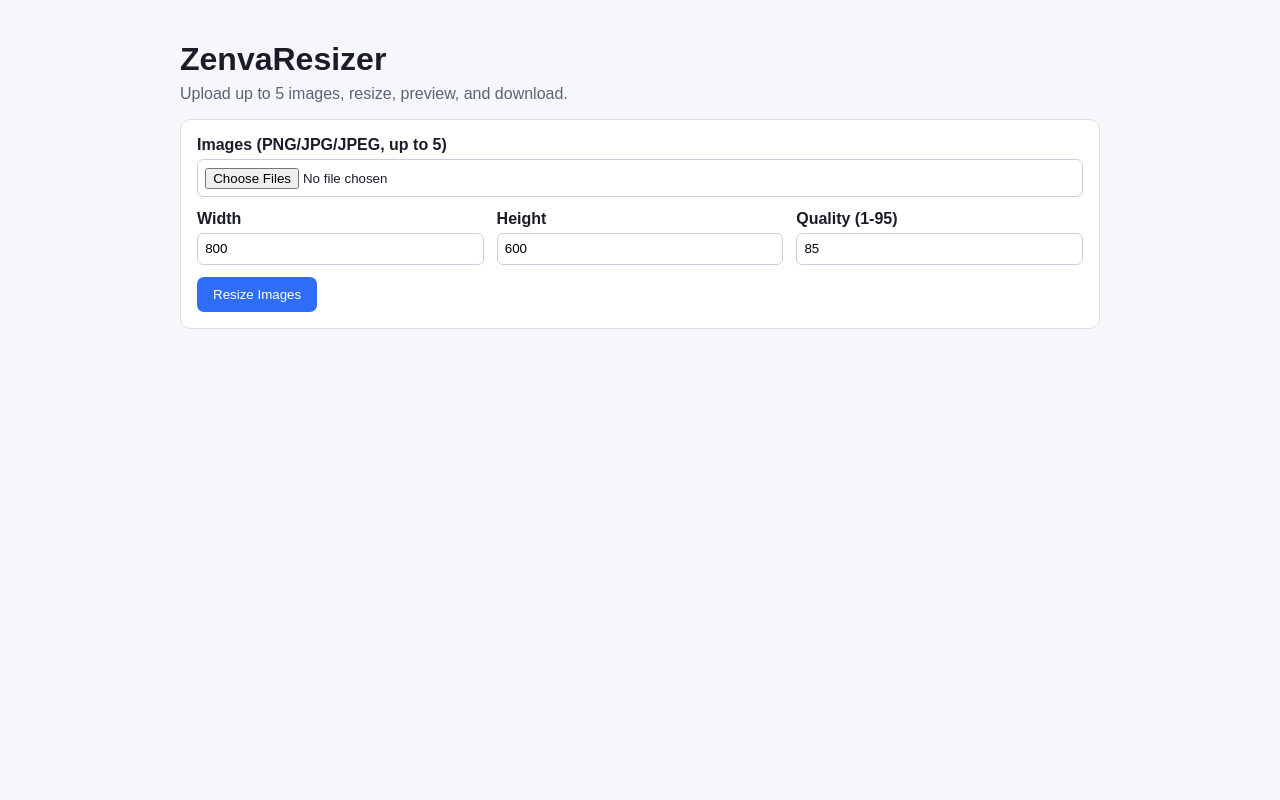
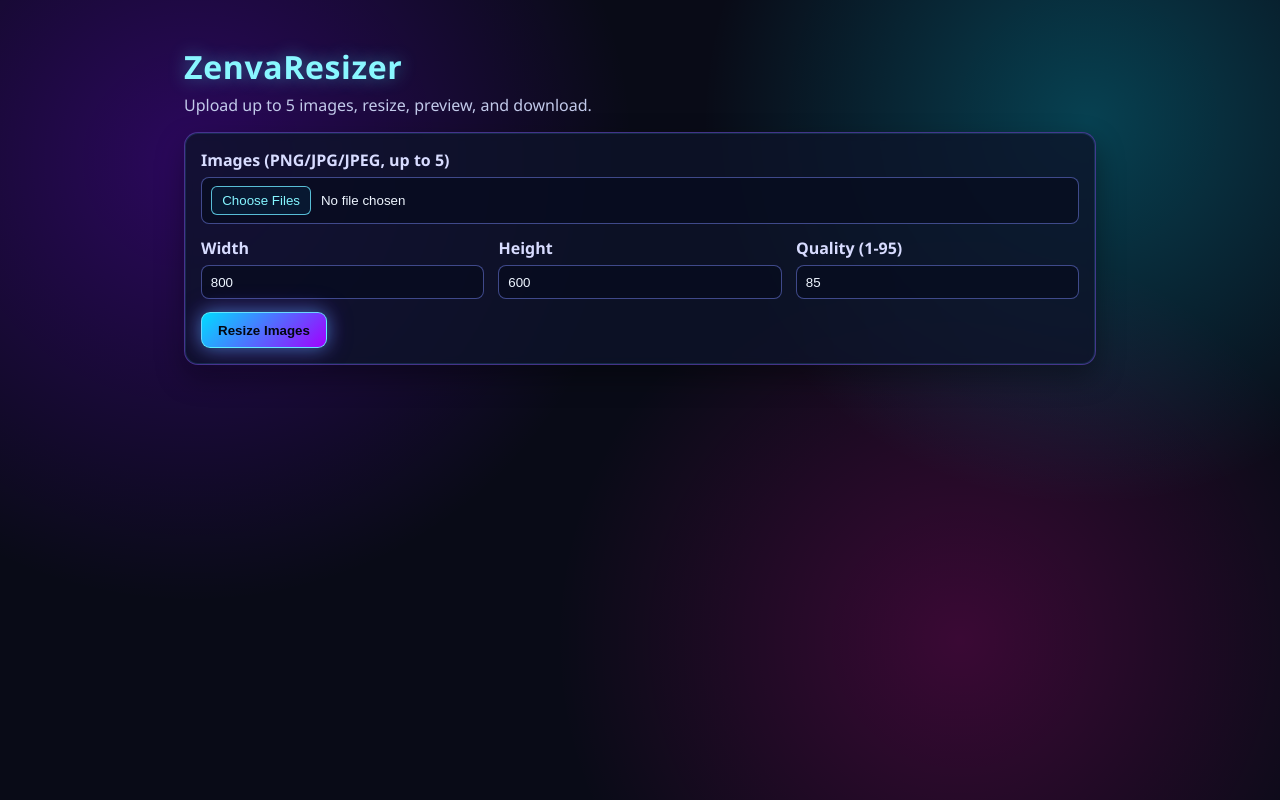
Before and after one commit to edocle/PythonLab, a Flask app: page / in a window 1280 px wide. Run offline with Flask 3, Linux system fonts and the light colour scheme.

Commit message:
UPDATE course 4: prompt neon-style css

```diff
--- a/zenva/4 - learn vibe coding with cursor/static/style.css
+++ b/zenva/4 - learn vibe coding with cursor/static/style.css
@@ -4,52 +4,84 @@
 
 body {
   margin: 0;
-  font-family: Arial, sans-serif;
-  background: #f6f7fb;
-  color: #1a1d29;
+  font-family: "Segoe UI", Tahoma, Geneva, Verdana, sans-serif;
+  background:
+    radial-gradient(circle at 15% 20%, rgba(122, 0, 255, 0.3), transparent 35%),
+    radial-gradient(circle at 85% 15%, rgba(0, 225, 255, 0.25), transparent 30%),
+    radial-gradient(circle at 75% 80%, rgba(255, 0, 170, 0.2), transparent 35%),
+    #090b17;
+  color: #e9f4ff;
+  min-height: 100vh;
 }
 
 .container {
   max-width: 960px;
   margin: 0 auto;
-  padding: 1.25rem;
+  padding: 1.5rem;
 }
 
 h1 {
-  margin-bottom: 0.4rem;
+  margin-bottom: 0.35rem;
+  letter-spacing: 0.02em;
+  color: #89f7ff;
+  text-shadow: 0 0 18px rgba(77, 234, 255, 0.45);
 }
 
 .hint {
   margin-top: 0;
-  color: #5b6475;
+  color: #c2caea;
 }
 
 .card {
-  background: #fff;
-  border: 1px solid #d9deea;
-  border-radius: 10px;
+  background: rgba(14, 20, 42, 0.78);
+  border: 1px solid rgba(136, 94, 255, 0.45);
+  border-radius: 14px;
   padding: 1rem;
   margin-bottom: 1rem;
+  box-shadow:
+    0 0 0 1px rgba(58, 199, 255, 0.14) inset,
+    0 12px 28px rgba(0, 0, 0, 0.35);
+  backdrop-filter: blur(4px);
 }
 
 label {
   display: block;
   margin-bottom: 0.35rem;
   font-weight: 600;
+  color: #d8dcff;
 }
 
 input[type="file"],
 input[type="number"] {
   width: 100%;
-  padding: 0.45rem;
-  border: 1px solid #c7cfde;
+  padding: 0.55rem;
+  border: 1px solid rgba(123, 141, 255, 0.48);
+  border-radius: 8px;
+  margin-bottom: 0.8rem;
+  background: rgba(8, 12, 30, 0.72);
+  color: #eef5ff;
+  outline: none;
+}
+
+input[type="file"]::file-selector-button {
+  margin-right: 0.6rem;
+  border: 1px solid rgba(108, 230, 255, 0.8);
   border-radius: 6px;
-  margin-bottom: 0.8rem;
+  background: rgba(9, 26, 51, 0.95);
+  color: #85f5ff;
+  padding: 0.35rem 0.65rem;
+  cursor: pointer;
+}
+
+input[type="file"]:focus,
+input[type="number"]:focus {
+  border-color: #46f6ff;
+  box-shadow: 0 0 0 3px rgba(70, 246, 255, 0.18);
 }
 
 .row {
   display: grid;
-  gap: 0.8rem;
+  gap: 0.9rem;
   grid-template-columns: repeat(3, 1fr);
 }
 
@@ -57,26 +89,41 @@ button,
 a {
   display: inline-block;
   text-decoration: none;
-  border-radius: 7px;
+  border-radius: 9px;
 }
 
 button {
-  border: none;
-  background: #2f6df6;
-  color: #fff;
+  border: 1px solid rgba(104, 246, 255, 0.85);
+  background: linear-gradient(135deg, #00dcff, #a100ff);
+  color: #030712;
+  font-weight: 700;
   padding: 0.6rem 1rem;
   cursor: pointer;
+  box-shadow:
+    0 0 18px rgba(65, 232, 255, 0.45),
+    0 0 26px rgba(155, 0, 255, 0.35);
+}
+
+button:hover {
+  filter: brightness(1.05);
 }
 
 a {
-  background: #21304a;
-  color: #fff;
+  background: rgba(5, 24, 47, 0.95);
+  border: 1px solid rgba(95, 229, 255, 0.8);
+  color: #88f8ff;
   padding: 0.45rem 0.7rem;
+  box-shadow: 0 0 16px rgba(73, 228, 255, 0.22);
+}
+
+a:hover {
+  background: rgba(13, 35, 64, 0.98);
 }
 
 .error {
-  color: #a41818;
+  color: #ff7cb7;
   font-weight: 600;
+  text-shadow: 0 0 12px rgba(255, 84, 169, 0.35);
 }
 
 .results {
@@ -89,6 +136,7 @@ a {
   margin-top: 0;
   font-size: 1rem;
   word-break: break-word;
+  color: #dbdcff;
 }
 
 .result-item img {
@@ -96,7 +144,8 @@ a {
   height: auto;
   border-radius: 8px;
   margin-bottom: 0.6rem;
-  border: 1px solid #e4e8f2;
+  border: 1px solid rgba(125, 143, 255, 0.45);
+  box-shadow: 0 0 20px rgba(58, 208, 255, 0.2);
 }
 
 @media (max-width: 720px) {
```
